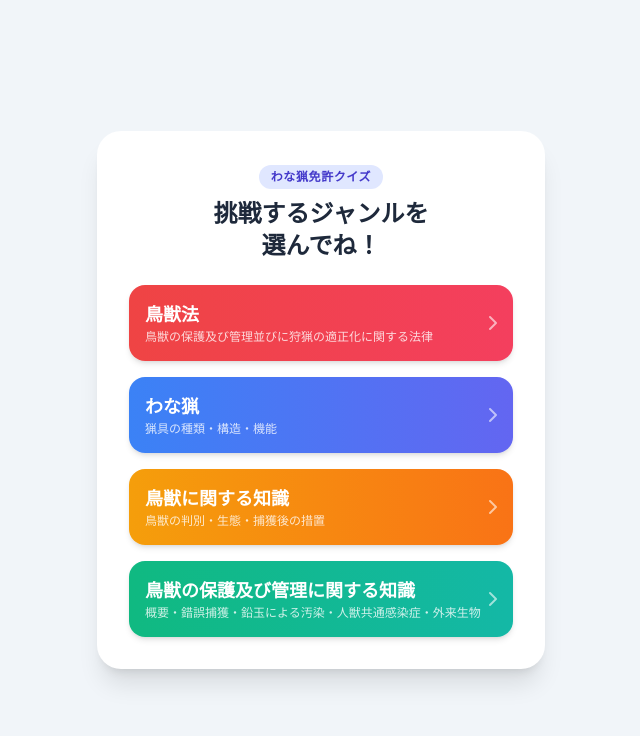
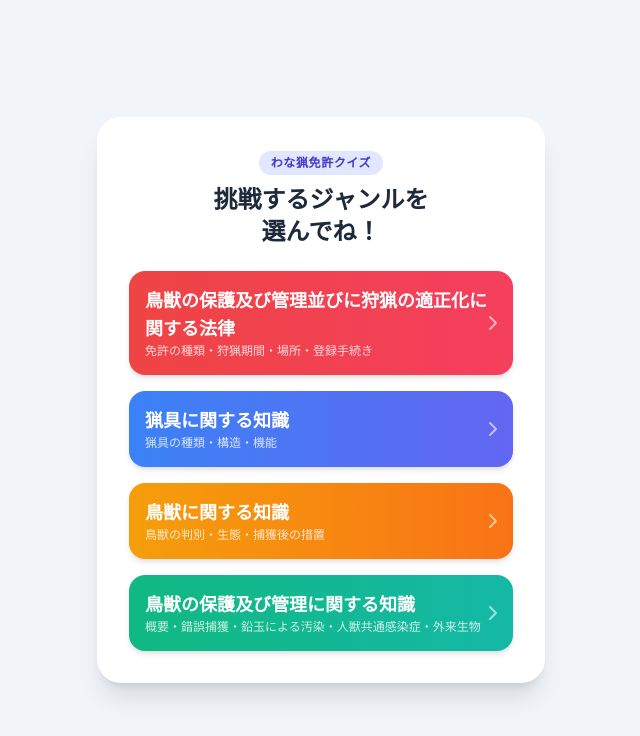
Before and after one commit to tukushi-git/trapping_license_quiz, a plain HTML site: page index.html in a window 1280 px wide. Shown: the whole page, without its empty margins (319-959 px from the left). Drawn offline with nearby package versions, Linux system fonts and the light colour scheme.

Commit message:
Add files via upload

```diff
--- a/index.html
+++ b/index.html
@@ -3,7 +3,7 @@
 <head>
   <meta charset="UTF-8">
   <meta name="viewport" content="width=device-width, initial-scale=1.0">
-  <title>算数クイズ - メニュー</title>
+  <title>罠猟免許クイズ - メニュー</title>
   <script src="https://cdn.tailwindcss.com"></script>
   <link rel="stylesheet" href="https://cdnjs.cloudflare.com/ajax/libs/font-awesome/6.4.0/css/all.min.css">
   <style>
@@ -20,23 +20,23 @@
     </div>
 
     <div class="grid grid-cols-1 gap-4">
-      <a href="quiz.html?mode=addition" class="group flex items-center justify-between p-4 bg-gradient-to-r from-red-500 to-rose-500 text-white rounded-2xl shadow-md hover:shadow-lg transform hover:-translate-y-0.5 transition-all">
+      <a href="quiz.html?mode=questions1_relevant_Laws_and_Regulations" class="group flex items-center justify-between p-4 bg-gradient-to-r from-red-500 to-rose-500 text-white rounded-2xl shadow-md hover:shadow-lg transform hover:-translate-y-0.5 transition-all">
         <div class="text-left">
-          <div class="font-extrabold text-lg">鳥獣法</div>
-          <div class="text-xs text-white/80">鳥獣の保護及び管理並びに狩猟の適正化に関する法律</div>
+          <div class="font-extrabold text-lg">鳥獣の保護及び管理並びに狩猟の適正化に関する法律</div>
+          <div class="text-xs text-white/80">免許の種類・狩猟期間・場所・登録手続き</div>
         </div>
         <i class="fa-solid fa-chevron-right text-white/60 group-hover:text-white group-hover:translate-x-1 transition-all"></i>
       </a>
 
-      <a href="quiz.html?mode=subtraction" class="group flex items-center justify-between p-4 bg-gradient-to-r from-blue-500 to-indigo-500 text-white rounded-2xl shadow-md hover:shadow-lg transform hover:-translate-y-0.5 transition-all">
+      <a href="quiz.html?mode=questions2_knowledge_of_Hunting_Implements" class="group flex items-center justify-between p-4 bg-gradient-to-r from-blue-500 to-indigo-500 text-white rounded-2xl shadow-md hover:shadow-lg transform hover:-translate-y-0.5 transition-all">
         <div class="text-left">
-          <div class="font-extrabold text-lg">わな猟</div>
+          <div class="font-extrabold text-lg">猟具に関する知識</div>
           <div class="text-xs text-white/80">猟具の種類・構造・機能</div>
         </div>
         <i class="fa-solid fa-chevron-right text-white/60 group-hover:text-white group-hover:translate-x-1 transition-all"></i>
       </a>
 
-      <a href="quiz.html?mode=multiplication" class="group flex items-center justify-between p-4 bg-gradient-to-r from-amber-500 to-orange-500 text-white rounded-2xl shadow-md hover:shadow-lg transform hover:-translate-y-0.5 transition-all">
+      <a href="quiz.html?mode=questions3_knowledge_of_Wildlife" class="group flex items-center justify-between p-4 bg-gradient-to-r from-amber-500 to-orange-500 text-white rounded-2xl shadow-md hover:shadow-lg transform hover:-translate-y-0.5 transition-all">
         <div class="text-left">
           <div class="font-extrabold text-lg">鳥獣に関する知識</div>
           <div class="text-xs text-white/80">鳥獣の判別・生態・捕獲後の措置</div>
@@ -44,7 +44,7 @@
         <i class="fa-solid fa-chevron-right text-white/60 group-hover:text-white group-hover:translate-x-1 transition-all"></i>
       </a>
 
-      <a href="quiz.html?mode=division" class="group flex items-center justify-between p-4 bg-gradient-to-r from-emerald-500 to-teal-500 text-white rounded-2xl shadow-md hover:shadow-lg transform hover:-translate-y-0.5 transition-all">
+      <a href="quiz.html?mode=questions4_wildlife_Protection_and_Management" class="group flex items-center justify-between p-4 bg-gradient-to-r from-emerald-500 to-teal-500 text-white rounded-2xl shadow-md hover:shadow-lg transform hover:-translate-y-0.5 transition-all">
         <div class="text-left">
           <div class="font-extrabold text-lg">鳥獣の保護及び管理に関する知識</div>
           <div class="text-xs text-white/80">概要・錯誤捕獲・鉛玉による汚染・人獣共通感染症・外来生物</div>
```
